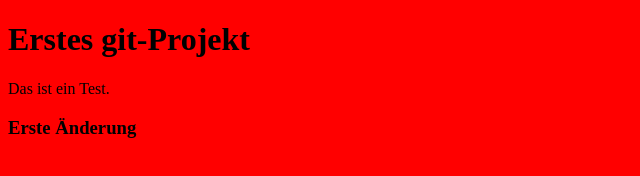
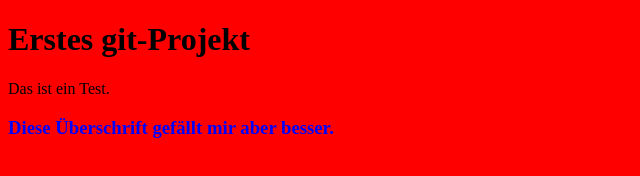
Before and after one commit to kaydoerig/tollesprojekt-1, a plain HTML site: page index.html in a window 1280 px wide. Shown: the whole page, without its empty margins (0-640 px from the left). Drawn offline with Linux system fonts and the light colour scheme.

Commit message:
diverse önderungen

```diff
--- a/css/meinstil.css
+++ b/css/meinstil.css
@@ -1,6 +1,9 @@
 body {
 	background-color: red;
+	}
 
+h3{
+	color: blue;
+	}
 
-
-	}
+/*Da war ich aber lange dran*/
--- a/index.html
+++ b/index.html
@@ -11,7 +11,7 @@
 <body>
 <h1>Erstes git-Projekt</h1>
 <p>Das ist ein Test.</p>
-<h3>Erste Änderung</h3>
+<h3>Diese Überschrift gefällt mir aber besser.</h3>
 
 </body>
 </html>
```
Also changed, not shown: impresum.html (added, +11 -0 lines).
